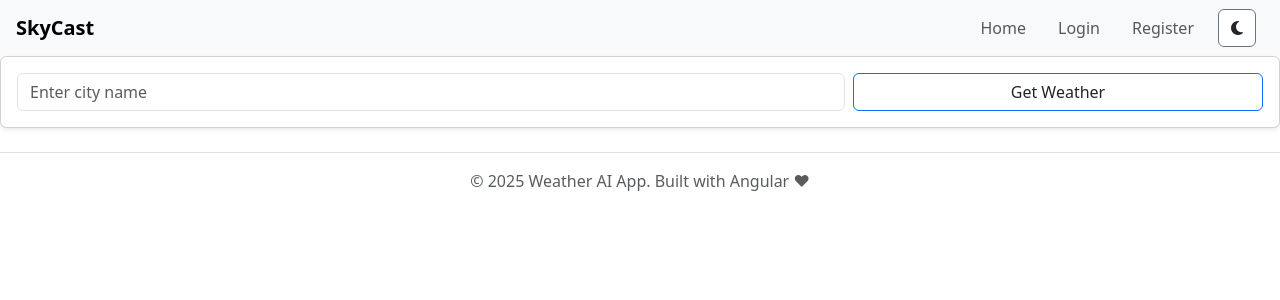
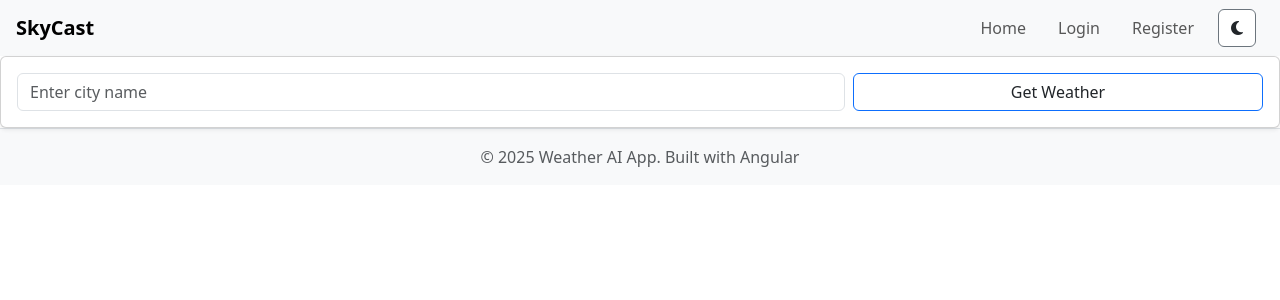
Before and after one commit to mina-medhat-00/SkyCast, an Angular app: page / in a window 1280 px wide. Shown: the top 300 px of the page. Built offline with nearby package versions, Linux system fonts and the light colour scheme.

Commit message:
fix footer consistency with theme and general refactoring

```diff
--- a/src/app/components/footer/footer.component.html
+++ b/src/app/components/footer/footer.component.html
@@ -1,7 +1,13 @@
-<footer class="mt-auto py-3 border-top text-center">
+<footer
+  class="mt-auto py-3 border-top text-center"
+  [ngClass]="{
+    'bg-light': !isDarkTheme,
+    'bg-dark text-light border-secondary': isDarkTheme
+  }"
+>
   <div class="container">
-    <span class="text-muted"
-      >&copy; {{ currentYear }} Weather AI App. Built with Angular ♥</span
-    >
+    <span [ngClass]="{ 'text-muted': !isDarkTheme, 'text-light': isDarkTheme }">
+      &copy; {{ currentYear }} Weather AI App. Built with Angular
+    </span>
   </div>
 </footer>
--- a/src/app/components/footer/footer.component.ts
+++ b/src/app/components/footer/footer.component.ts
@@ -1,12 +1,16 @@
-import { Component } from "@angular/core";
+import { Component } from '@angular/core';
+import { CommonModule } from '@angular/common';
 
 @Component({
-  selector: "app-footer",
+  selector: 'app-footer',
   standalone: true,
-  imports: [],
-  templateUrl: "./footer.component.html",
-  styles: ``,
+  imports: [CommonModule],
+  templateUrl: './footer.component.html',
 })
 export class FooterComponent {
   currentYear: number = new Date().getFullYear();
+
+  get isDarkTheme(): boolean {
+    return document.documentElement.getAttribute('data-theme') === 'dark';
+  }
 }
--- a/src/app/components/navbar/navbar.component.ts
+++ b/src/app/components/navbar/navbar.component.ts
@@ -6,7 +6,6 @@ import { CommonModule } from "@angular/common";
   standalone: true,
   imports: [CommonModule],
   templateUrl: "./navbar.component.html",
-  styles: ``,
 })
 export class NavbarComponent {
   isDarkTheme = false;
--- a/src/app/components/weather/weather.component.html
+++ b/src/app/components/weather/weather.component.html
@@ -1,4 +1,4 @@
-<div class="card shadow-sm mb-4">
+<div class="card shadow-sm">
   <div class="card-body">
     <form (ngSubmit)="searchWeather()" class="row g-2 align-items-center">
       <div class="col-md-8">
```
Also changed, not shown: src/app/app.component.ts (+1 -6 lines).
